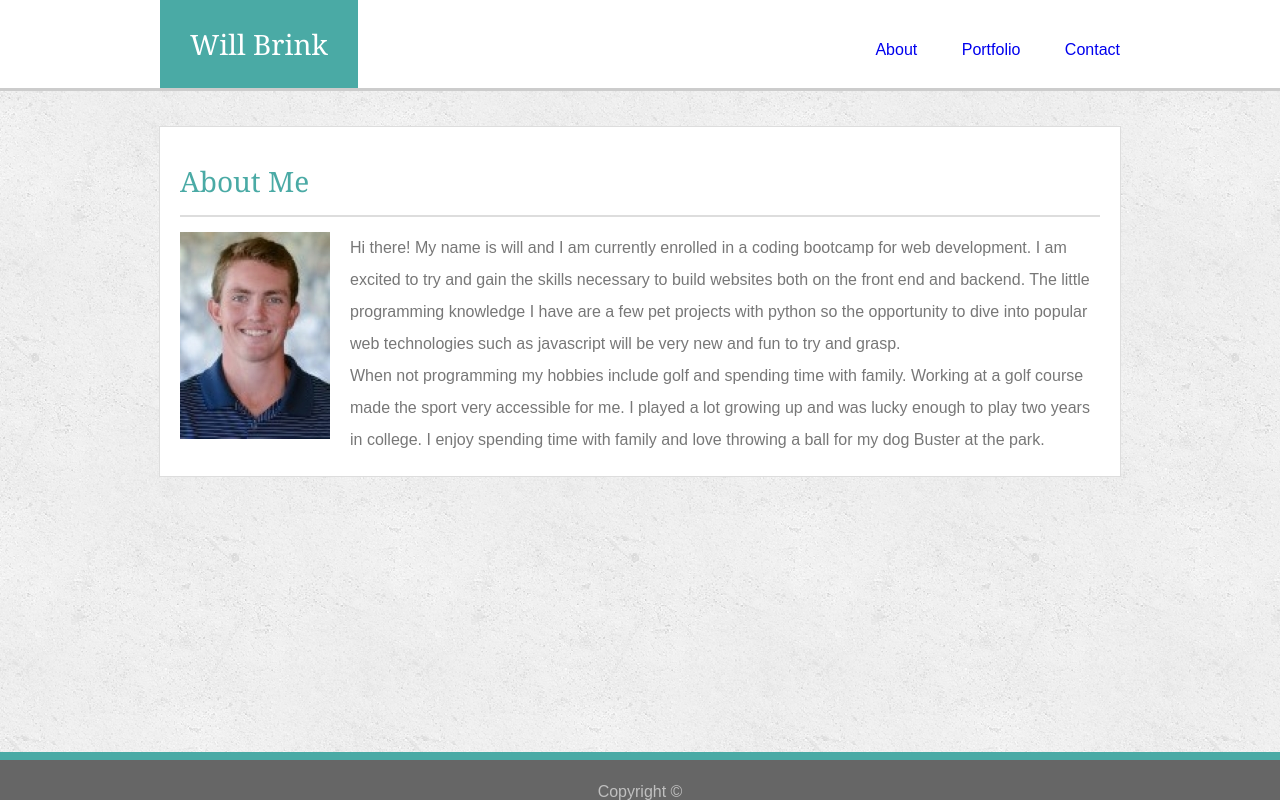
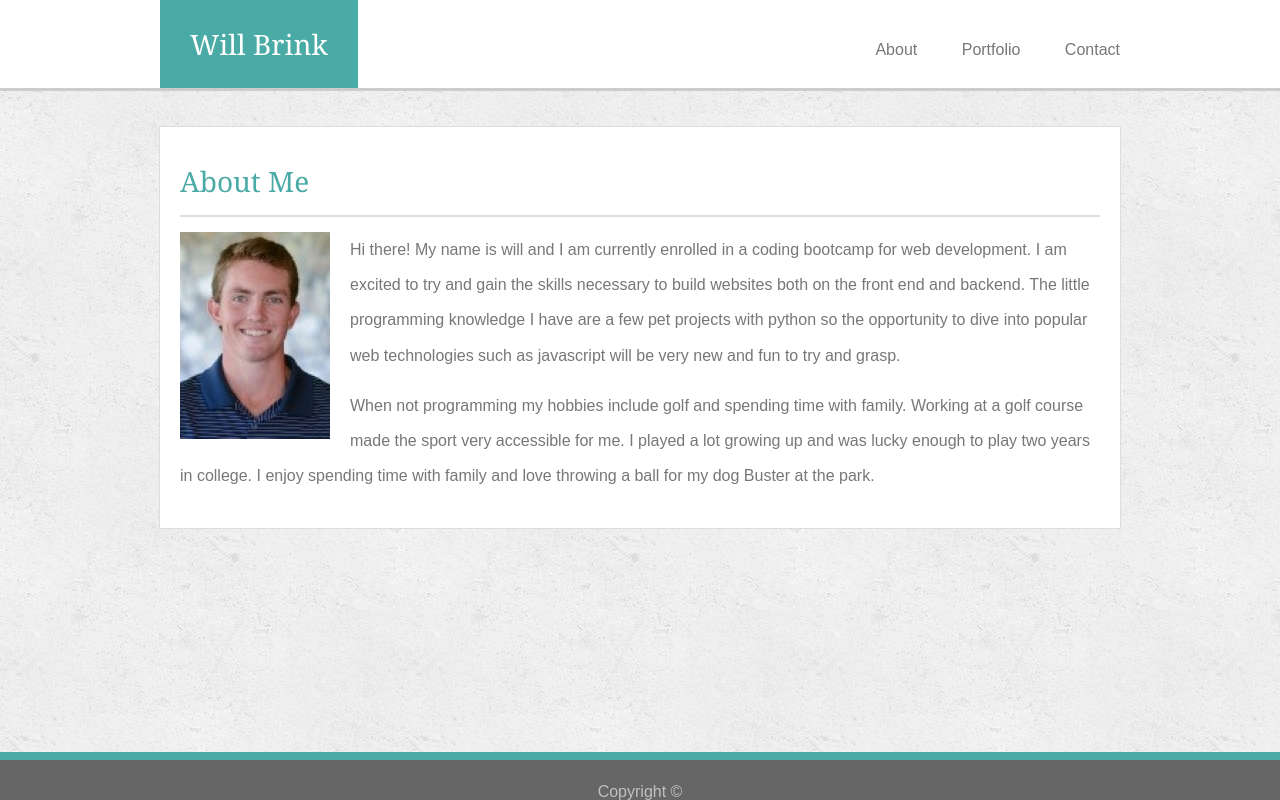
Before and after one commit to wbrink/old-portfolio, a plain HTML site: page index.html in a window 1280 px wide. Drawn offline with Linux system fonts and the light colour scheme.

Commit message:
changed color of links and added margin between paragraphs

```diff
--- a/assets/css/style.css
+++ b/assets/css/style.css
@@ -91,6 +91,7 @@ h2 {
 
 .nav-list a {
     text-decoration: none;
+    color: #777777;
 }
 /* end navbar */
 
@@ -108,7 +109,8 @@ h2 {
 }
 
 .about-me p {
-    line-height: 2;
+    line-height: 2.2;
+    margin-bottom: 15px;
 }
 
 
```
